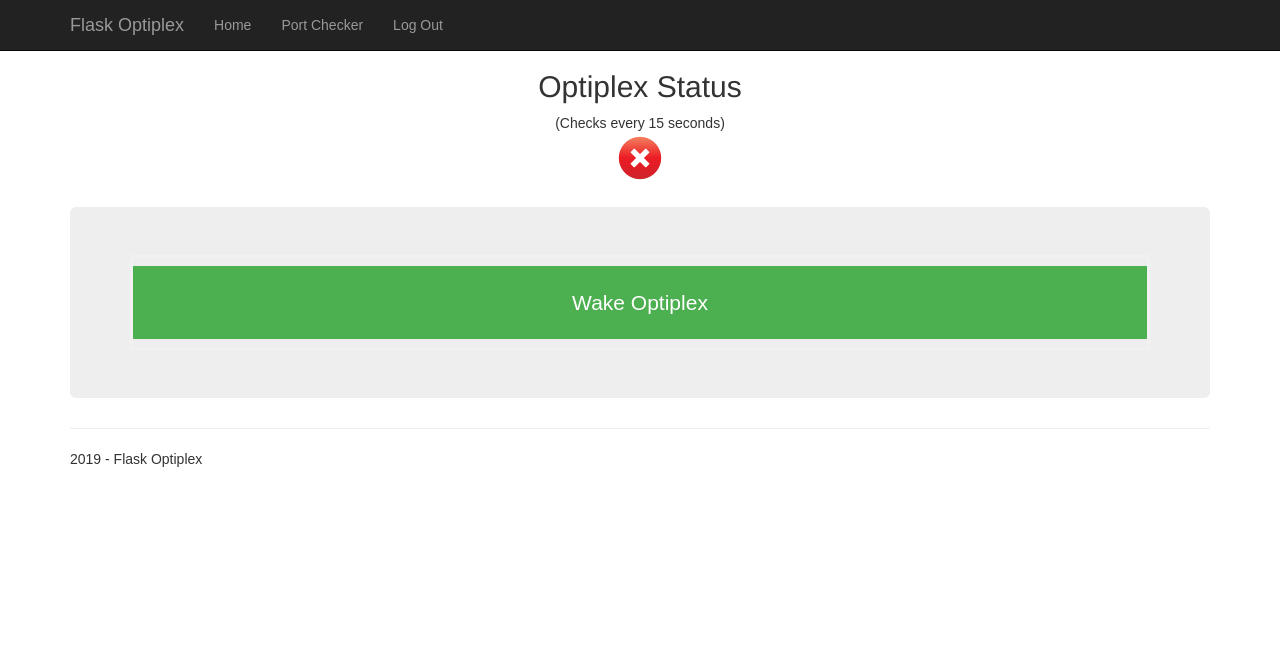
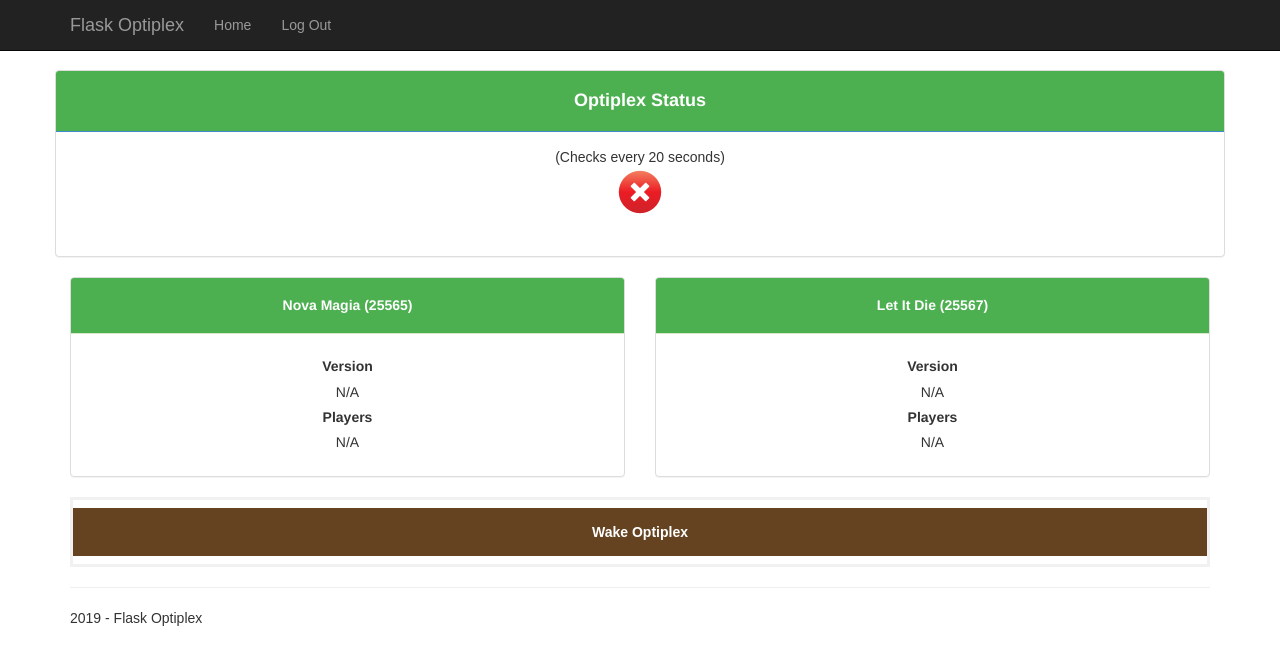
Before and after one commit to tal985/Flask-Optiplex, a Flask app: page /index in a window 1280 px wide. Shown: the top 665 px of the page. Run offline with Flask 2, Linux system fonts and the light colour scheme; the visitor is signed in with stand-in values (Sample User, id 1); data that the repository does not hold is empty; parts of the project's set-up code (start-up, migrations or seed data) failed here and were passed over; some libraries are stand-ins or nearby versions.

Commit message:
v2 Update

```diff
--- a/FlaskOptiplex/helperfunctions.py
+++ b/FlaskOptiplex/helperfunctions.py
@@ -3,6 +3,10 @@ import struct
 import subprocess
 
 from FlaskOptiplex import models
+
+IP_OPTIPLEX = '192.168.1.136'
+PORT_NOVAMAGIA = '25565'
+PORT_LETITDIE = '25567'
 
 """Wake on Lan"""
 def wol():
@@ -35,42 +39,16 @@ def create_magic_packet(macaddress):
 
 """Check Optiplex status"""
 def checkOptiplex():
-    nmap = nmapScan('192.168.1.136', '222')
-    if nmap == 'open':
+    if checkIP(IP_OPTIPLEX, 222):
         return 'static/images/yes.png'
     return 'static/images/no.png'
 
-
-"""Wrapper function for using nmap."""
-def nmapScan(ip, port):
-
-    #Convert external IP to internal
-    if ip == '72.46.198.99':
-        if port == '2222':
-            ip = '192.168.1.146'
-        else:
-            ip = '192.168.1.136'
-
-    status = subprocess.run('nmap ' + ip + ' -p ' + port, stdout=subprocess.PIPE, shell=True).stdout.decode('utf-8')
-
-    if 'open' in status and 'filtered' not in status:
-        status = 'open'
-    elif 'closed' in status:
-        status = 'closed'
-    else:
-        status = 'filtered'
-
-    return status
-
-"""Write verification for port and ip code"""
-def validIPPort(ip, port):
-
-    try:
-        socket.inet_aton(ip)
-        if int(port) > 0 and int(port) < 65536:
-            return True
-        print ("what?")
-        return False
-    except Exception as e:
-        print (e)
-        return False
+"""Check if port is open at IP"""
+def checkIP(ip, port):
+    sock = socket.socket(socket.AF_INET, socket.SOCK_STREAM)
+    sock.settimeout(0.05)
+    result = sock.connect_ex((ip, port))
+    sock.close()
+    if result == 0:
+        return True
+    return False
--- a/FlaskOptiplex/static/content/Stylesheet1.css
+++ /dev/null
@@ -1,3 +0,0 @@
-body
-{
-}
--- a/FlaskOptiplex/static/content/login.css
+++ b/FlaskOptiplex/static/content/login.css
@@ -16,7 +16,7 @@ input[type=text], input[type=password], input[type=number] {
 }
 
 button {
-    background-color: #4CAF50;
+    background-color: #654321;
     color: white;
     padding: 14px 20px;
     margin: 8px 0;
--- a/FlaskOptiplex/static/content/site.css
+++ b/FlaskOptiplex/static/content/site.css
@@ -40,3 +40,12 @@ input[type="checkbox"].input-validation-error {
 .validation-summary-valid {
     display: none;
 }
+
+.panel {
+    border-color: #dddddd;
+}
+
+.panel > .panel-heading {
+    background-color: #4CAF50;
+    color: white;
+}
--- a/FlaskOptiplex/templates/index.html
+++ b/FlaskOptiplex/templates/index.html
@@ -6,11 +6,55 @@
         text-align: center;
     }
 </style>
-<h2 align="center">{{ title }}</h2>
-<p class="aligncenter">
-    (Checks every 15 seconds) <br>
-    <img src="{{ user_image }}" alt="User Image" id="status">
-</p>
+
+<br>
+
+<div class="row">
+
+    <div class="panel panel-primary">
+        <div class="panel-heading">
+            <h4 align="center"><b>Optiplex Status</b></h4>
+        </div>
+        <div class="panel-body">
+            <p class="aligncenter">
+                (Checks every 20 seconds) <br>
+                <img src="{{ user_image }}" alt="User Image" id="status">
+            </p>
+        </div>
+    </div>
+
+    <div class="col-sm-6">
+        <div class="panel panel-success">
+            <div class="panel-heading">
+                <h5 align="center"> <b>Nova Magia (25565) </b> </h5>
+            </div>
+            <div class="panel-body">
+                <h5 align="center"> <b>Version</b> </h5>
+                <h5 align="center" id="NovaMagiaVersion"> {{ NovaMagiaVersion }} </h5>
+                <h5 align="center"> <b>Players</b> </h5>
+                <h5 align="center" id="NovaMagiaPeople"> {{ NovaMagiaPlayers }} </h5>
+            </div>
+        </div>
+    </div>
+
+    <div class="col-sm-6">
+        <div class="panel panel-success">
+            <div class="panel-heading">
+                <h5 align="center"> <b>Let It Die (25567) </b> </h5>
+            </div>
+            <div class="panel-body">
+                <h5 align="center"> <b>Version</b> </h5>
+                <h5 align="center" id="LetItDieVersion"> {{ LetItDieVersion }} </h5>
+                <h5 align="center"> <b>Players</b></h5>
+                <h5 align="center" id="LetItDiePeople"> {{ LetItDiePlayers }} </h5>
+            </div>
+        </div>
+    </div>
+</div>
+
+<form method="POST">
+    <button type="submit"> <b>Wake Optiplex</b> </button>
+</form>
 
 <script>
     function update()
@@ -19,19 +63,21 @@
         $.getJSON($SCRIPT_ROOT+"/so",
         function (data)
         {
-            var pic = document.getElementById("status")
-            pic.src = data.user_image
-            setTimeout(update, 15000)
+            var pic = document.getElementById("status");
+            var NovaMagiaPeople = document.getElementById("NovaMagiaPeople");
+            var NovaMagiaVersion = document.getElementById("NovaMagiaVersion");
+            var LetItDiePeople = document.getElementById("LetItDiePeople");
+            var LetItDieVersion = document.getElementById("LetItDieVersion");
+            pic.src = data.user_image;
+            NovaMagiaPeople.innerHTML = data.NovaMagia.Players;
+            NovaMagiaVersion.innerHTML = data.NovaMagia.Version;
+            LetItDiePeople.innerHTML = data.LetItDie.Players;
+            LetItDieVersion.innerHTML = data.LetItDie.Version;
+            setTimeout(update, 20000);
         });
     }
-    setTimeout(update, 15000)
+    setTimeout(update, 20000);
 </script>
-
-<div class="jumbotron">
-    <form method="POST">
-        <button type="submit">Wake Optiplex</button>
-    </form>
-</div>
 
 {% with messages = get_flashed_messages() %}
     {% if messages %}
--- a/FlaskOptiplex/templates/layout.html
+++ b/FlaskOptiplex/templates/layout.html
@@ -24,7 +24,6 @@
             <div class="navbar-collapse collapse">
                 <ul class="nav navbar-nav">
                     <li><a href="{{ url_for('home') }}">Home</a></li>
-                    <li><a href="{{ url_for('portchecker') }}">Port Checker</a></li>
                     <li><a href="{{ url_for('logout') }}">Log Out</a></li>
                 </ul>
             </div>
--- a/FlaskOptiplex/views.py
+++ b/FlaskOptiplex/views.py
@@ -2,28 +2,77 @@ import threading
 import os
 
 from datetime import datetime
-from flask import render_template, request, send_from_directory, flash, jsonify, request, session, redirect, url_for, abort
+from flask import render_template, request, send_from_directory, flash, jsonify, request, session, redirect, url_for
 from flask_login import login_required, current_user, login_user, logout_user
 from FlaskOptiplex import app, models
 from FlaskOptiplex import helperfunctions as hf
+from mcstatus import MinecraftServer
+import asyncio
+import threading
 
-status_img = hf.checkOptiplex()
+"""Retrieve information."""
+def updateSite():
+
+    global statusJSON
+    status_img = hf.checkOptiplex()
+
+    NovaMagiaPlayers = 'N/A'
+    NovaMagiaVersion = 'N/A'
+    LetItDiePlayers = 'N/A'
+    LetItDieVersion = 'N/A'
+
+    #If the Optiplex is on, check MC worlds.
+    if status_img == 'static/images/yes.png':
+        try:
+            host = hf.IP_OPTIPLEX + ':' + hf.PORT_NOVAMAGIA
+            server = MinecraftServer.lookup(host).status()
+            NovaMagiaPlayers = server.players.online
+            NovaMagiaVersion = server.version.name
+        except:
+            pass
+        try:
+            host = hf.IP_OPTIPLEX + ':' + hf.PORT_LETITDIE
+            server = MinecraftServer.lookup(host).status()
+            LetItDiePlayers = server.players.online
+            LetItDieVersion = server.version.name
+        except:
+            pass
+
+    #Dictionary is backwards order from JSON.
+    msg = {
+            'LetItDie': {
+                        'Version' : LetItDieVersion,
+                        'Players' : LetItDiePlayers
+                        },
+            'NovaMagia': {
+                        'Version' : NovaMagiaVersion,
+                        'Players' : NovaMagiaPlayers
+                        },
+            'user_image': status_img
+        }
+
+    statusJSON = msg
 
 """Redirect."""
 @app.route('/')
 def loadinit():
 
+    #Check if user is logged in.
     if current_user.is_authenticated:
         return redirect(url_for('home'))
+
+    #Go to login page
     return redirect(url_for('login'))
 
 """Login Page."""
 @app.route('/login', methods=['GET', 'POST'])
 def login():
 
+    #If the user is authenticated, send them directly to the main page.
     if current_user.is_authenticated:
         return redirect(url_for('home'))
 
+    #Attempt to login with the entered credentials.
     if request.method == 'POST':
         un = request.form['username']
         pw = request.form['password']
@@ -40,51 +89,30 @@ def login():
 @app.route('/so', methods = ['GET'])
 @login_required
 def test():
-
-    status_img = hf.checkOptiplex()
-    return jsonify(user_image=status_img)
+    return jsonify(statusJSON)
 
 """Renders the index/home page."""
 @app.route('/index', methods = ['GET', 'POST'])
 @login_required
 def home():
 
-    if request.method == 'POST':
+    #Every  time this page is reached, check the status of the Optiplex.
+    if request.method == 'GET':
+        updateSite()
+
+    #Only send the WoL packet if the Optiplex is off.
+    if request.method == 'POST' and statusJSON['user_image'] == 'static/images/no.png':
         hf.wol();
         flash('Attempting to wake the Optiplex! Please wait a few minutes.')
 
     return render_template(
         'index.html',
-        title='Optiplex Status',
-        user_image=status_img,
+        NovaMagiaPlayers=statusJSON['NovaMagia']['Players'],
+        NovaMagiaVersion=statusJSON['NovaMagia']['Version'],
+        LetItDiePlayers=statusJSON['LetItDie']['Players'],
+        LetItDieVersion=statusJSON['LetItDie']['Version'],
+        user_image=statusJSON['user_image'],
         year=datetime.now().year
-    )
-
-"""Renders the portchecker page."""
-@app.route('/portchecker', methods = ['GET', 'POST'])
-@login_required
-def portchecker():
-
-    if request.method == 'POST':
-        ip = request.form['ip']
-        port = request.form['port']
-
-        try:
-            if hf.validIPPort(ip, port):
-                status = hf.nmapScan(ip, port)
-                flash(ip + ':' + port + ' is ' + status + '.')
-            else:
-                print ("inside")
-                flash('Invalid IP or Port!')
-        except Exception as e:
-            print (e)
-            print ("outside")
-            flash('Invalid IP or Port!')
-
-    return render_template(
-        'portchecker.html',
-        title='Port Checker',
-        year=datetime.now().year,
     )
 
 """Renders the icon."""
@@ -103,3 +131,25 @@ def logout():
         logout_user()
         return redirect(url_for('login'))
     return render_template('logout.html')
+
+#Call updateSite() every 15 seconds
+async def doUpdate():
+    while True:
+        updateSite()
+        await asyncio.sleep(15)
+
+#Set the async event loop in the thread
+def loop_in_thread(loop):
+    asyncio.set_event_loop(loop)
+    try:
+        loop.run_until_complete(doUpdate())
+    except KeyboardInterrupt:
+        print("INTERRUPTING")
+    finally:
+        loop.stop()
+        loop.close()
+
+#Create an async function loop that runs in non-main thread
+aloop = asyncio.get_event_loop()
+t = threading.Thread(target=loop_in_thread, args=(aloop,))
+t.start()
--- a/runserver.py
+++ b/runserver.py
@@ -6,7 +6,7 @@ from os import environ
 from FlaskOptiplex import app
 
 if __name__ == '__main__':
-    HOST = environ.get('SERVER_HOST', '192.168.1.146')
+    HOST = environ.get('SERVER_HOST', '192.168.1.109')
     try:
         PORT = int(environ.get('SERVER_PORT', '5555'))
     except ValueError:
```
Also changed, not shown: FlaskOptiplex/templates/portchecker.html (deleted, +0 -28 lines), 1 other file.
